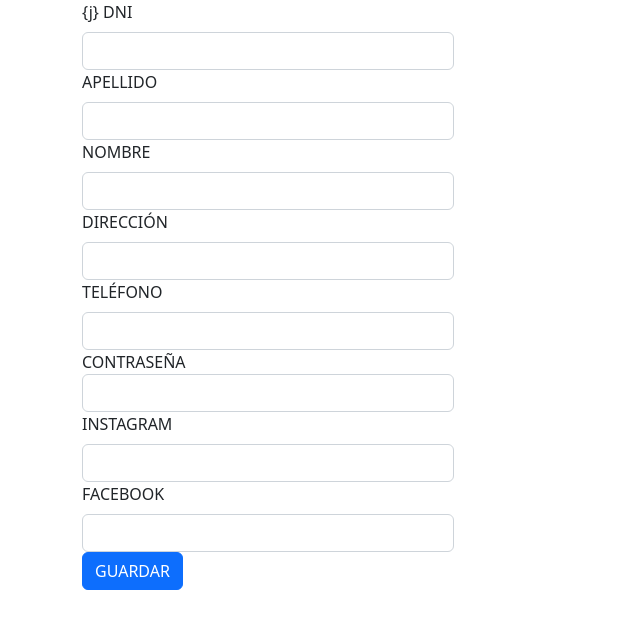
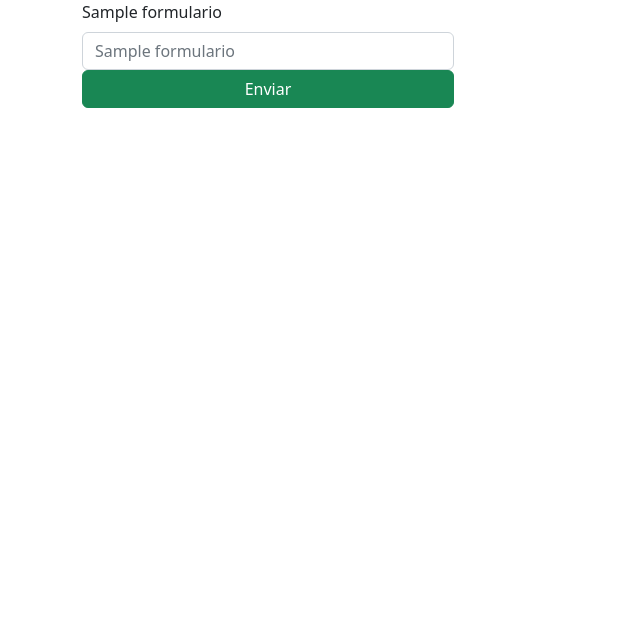
Before and after one commit to NahuelPardo89/Clinica, a Django app: template Crud/templates/paginas/paciente/formRegistroPaciente.html in a window 1280 px wide. Shown: the part 56-685 px from the top of the page, without its empty margins (0-640 px from the left). Run offline with Django 3.2, Linux system fonts and the light colour scheme; the template is opened without the code that fills it: most values are stand-ins (such as "Sample title", 1, 10 or a date in 2020).

Commit message:
SEGUNDO COMMIT

```diff
--- a/Crud/templates/paginas/paciente/formRegistroPaciente.html
+++ b/Crud/templates/paginas/paciente/formRegistroPaciente.html
@@ -1,25 +1,21 @@
 {% extends "paginas/paciente/base.html" %}
 {% block title %} Registrar Paciente {% endblock  %}
 {% block body %}
+
+{% for c in formulario %}
+
+
 <div class="conteiner col-4 ">
-    <form enctype="multipart/form-data" action="" method="post"> {j}
-      <label for="" class="form-label">DNI</label>
-      <input type="number" name="" id="" class="form-control" placeholder="" aria-describedby="helpId">
-      <label for="" class="form-label">APELLIDO</label>
-      <input type="text" name="" id="" class="form-control" placeholder="" aria-describedby="helpId">
-      <label for="" class="form-label">NOMBRE</label>
-      <input type="text" name="" id="" class="form-control" placeholder="" aria-describedby="helpId">
-      <label for="" class="form-label">DIRECCIÓN</label>
-      <input type="text" name="" id="" class="form-control" placeholder="" aria-describedby="helpId">
-      <label for="" class="form-label">TELÉFONO</label>
-      <input type="text" name="" id="" class="form-control" placeholder="" aria-describedby="helpId">
-      <label for="" class="hidden">CONTRASEÑA</label>
-      <input type="email" name="" id="" class="form-control" placeholder="" aria-describedby="helpId">
-      <label for="" class="form-label">INSTAGRAM</label>
-      <input type="text" name="" id="" class="form-control" placeholder="" aria-describedby="helpId">
-      <label for="" class="form-label">FACEBOOK</label>
-      <input type="text" name="" id="" class="form-control" placeholder="" aria-describedby="helpId">
-      <button type="submit" class="btn btn-primary">GUARDAR</button>
-    </form>
-</div>
+  <form enctype="multipart/form-data" action="" method="post"> {% csrf_token %}
+    <label for="" class="form-label">{{c.label}}</label>
+    <input type="{{c.field.widget.input_type}}" name="{{c.name}}" id="" class="form-control" placeholder="{{c.label}}" aria-describedby="helpId">
+
+
+
+  </div>
+  <div class="col-12 help-text">{{c.errors}}</div>
+
+{% endfor %}
+  <input name="" id="" class="btn btn-success col-4" type="submit" value="Enviar">
+</form>
 {% endblock %}
--- a/Crud/urls.py
+++ b/Crud/urls.py
@@ -5,6 +5,6 @@ urlpatterns = [
     path('', views.inicio, name='inicio'),
     path('formEditPaciente', views.formEditPaciente, name='formEditPaciente'),
     path('formRegistroPaciente', views.formRegistroPaciente, name='formRegistroPaciente'),
-
-
+    path('paciente', views.paciente, name='paciente'),
+    path('borrarPaciente/<int:dni>', views.borrarPaciente, name='borrarPaciente'),
 ]
```
Also changed, not shown: Crud/forms.py (added, +7 -0 lines), Crud/templates/paginas/paciente/listaPaciente.html (added, +32 -0 lines), Crud/views.py (+17 -2 lines).
